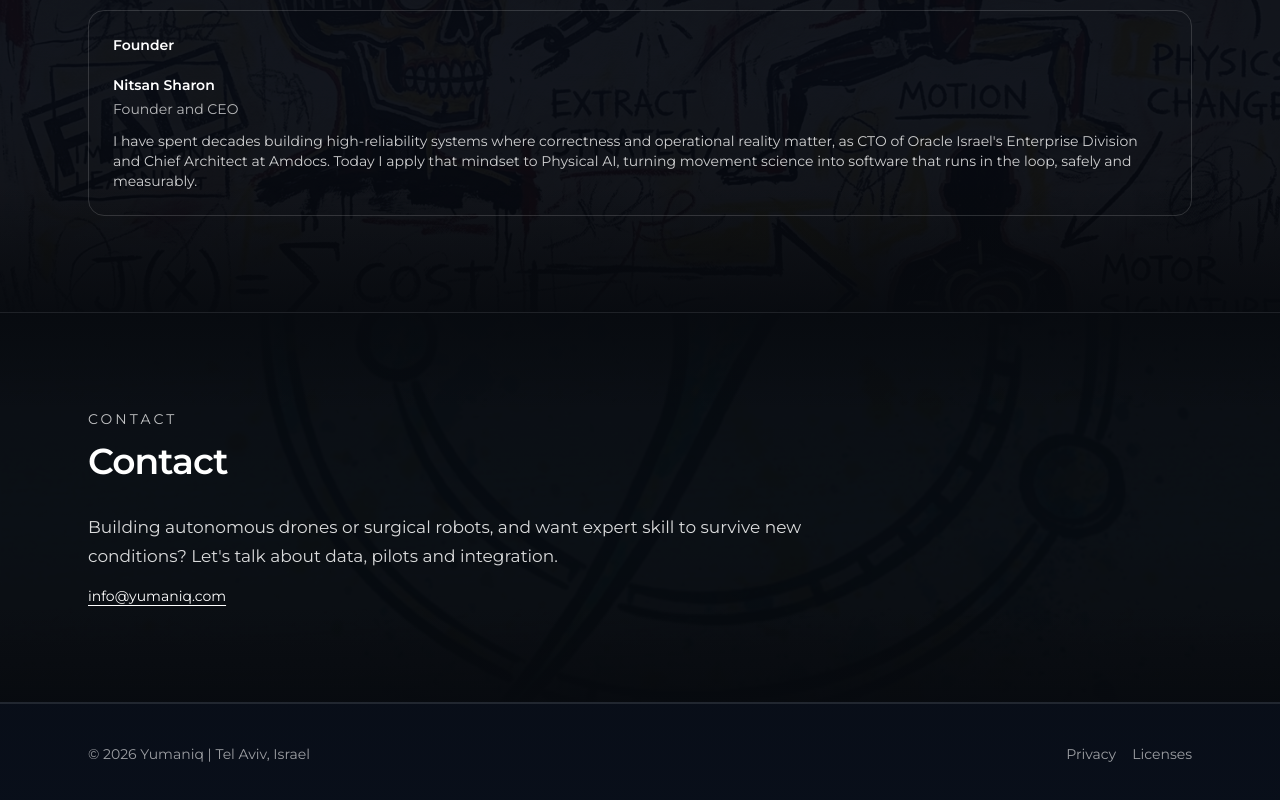
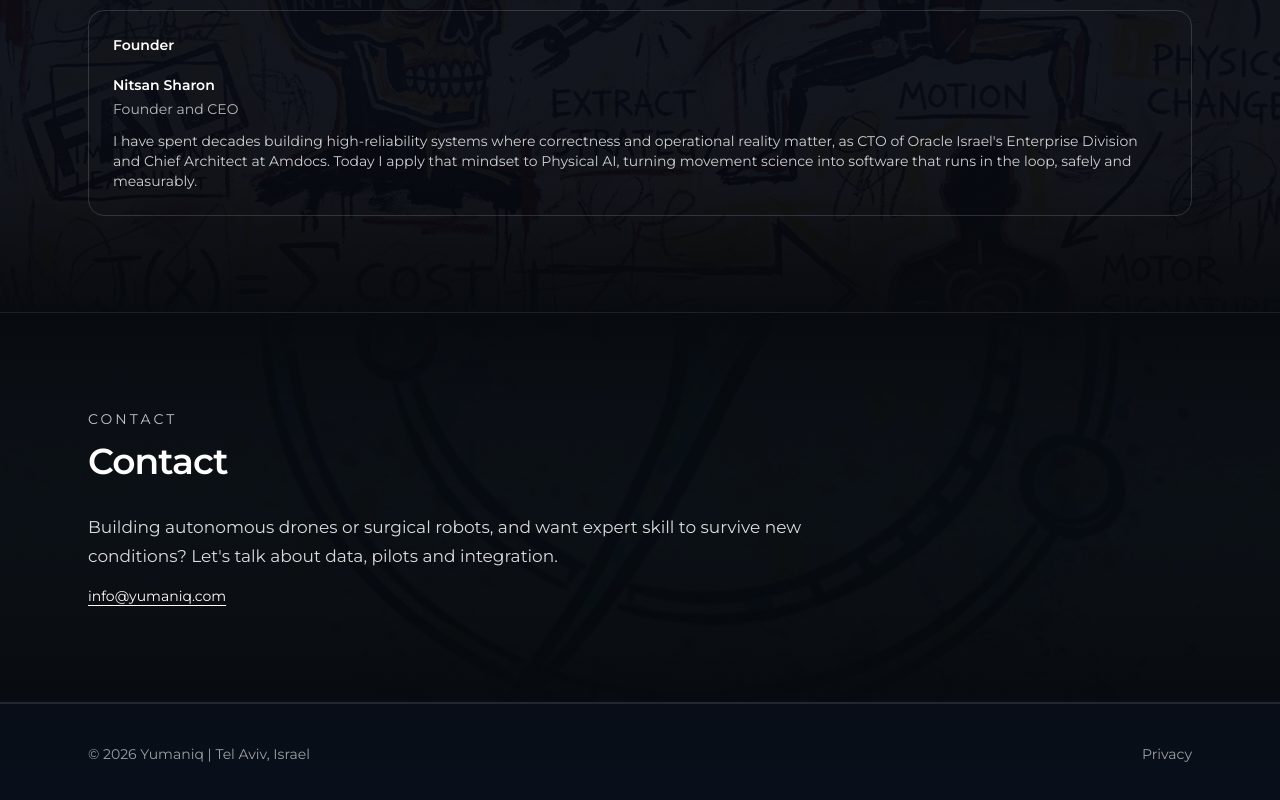
Before and after one commit to tsatso/yumaniq, a Next.js app: page / in a window 1280 px wide. Shown: the part 3610-4410 px from the top of the page. Built offline with nearby package versions, Linux system fonts and the light colour scheme.

Commit message:
removed licenses

```diff
--- a/src/app/layout.tsx
+++ b/src/app/layout.tsx
@@ -81,9 +81,6 @@ export default function RootLayout({ children }: { children: React.ReactNode })
                 <Link href="/privacy" className="hover:text-white">
                   Privacy
                 </Link>
-                <Link href="/licenses" className="hover:text-white">
-                  Licenses
-                </Link>
               </div>
             </div>
           </div>
```
